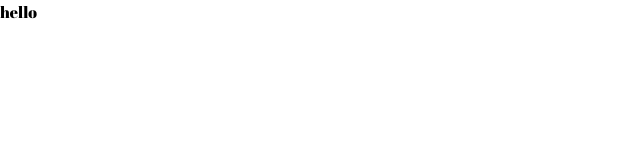
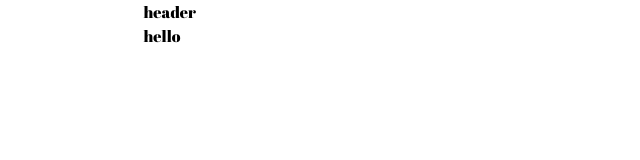
Before and after one commit to huskyhoochu/zippo-gatsby, a Gatsby site: page / in a window 1280 px wide. Shown: the whole page, without its empty margins (0-640 px from the left). Built offline with nearby package versions, Linux system fonts and the light colour scheme; Gatsby itself is replaced by a stand-in of ours.

Commit message:
Create container options

```diff
--- /dev/null
+++ b/src/components/header/index.scss
@@ -0,0 +1,3 @@
+.header {
+
+}
--- a/src/components/header/index.tsx
+++ b/src/components/header/index.tsx
@@ -1 +1,15 @@
 import * as React from 'React';
+
+import './index.scss';
+
+const Header: React.FC = () => {
+  return (
+    <header>
+      <div className="container">
+        <p>header</p>
+      </div>
+    </header>
+  );
+};
+
+export default Header;
--- /dev/null
+++ b/src/layouts/index.tsx
@@ -0,0 +1,19 @@
+import * as React from 'react';
+import Header from '../components/header';
+
+interface Props {
+  children: React.ReactNode;
+}
+
+const Layout: React.FC<Props> = ({ children }: Props) => {
+  return (
+    <main>
+      <Header />
+      <div className="container">
+        {children}
+      </div>
+    </main>
+  );
+};
+
+export default Layout;
--- a/src/pages/index.tsx
+++ b/src/pages/index.tsx
@@ -1,11 +1,12 @@
-import * as React from "react"
+import * as React from 'react';
+import Layout from '../layouts';
 
-const IndexPage = () => {
+const IndexPage: React.FC = () => {
   return (
-    <main>
-      <div>hello</div>
-    </main>
-  )
-}
+    <Layout>
+      <p>hello</p>
+    </Layout>
+  );
+};
 
-export default IndexPage
+export default IndexPage;
--- a/tailwind.config.js
+++ b/tailwind.config.js
@@ -1,14 +1,27 @@
 module.exports = {
   purge: ['./src/**/*.{js,jsx,ts,tsx}'],
-  darkMode: false, // or 'media' or 'class'
+  darkMode: 'class', // or 'media' or 'class'
   theme: {
     fontFamily: {
       sans: ['Abril Fatface'],
       serif: ['Noto Serif KR'],
     },
+    screens: {
+      sm: { max: '768px' },
+      lg: { min: '769px', max: '1024px' },
+      xl: { min: '1025px' },
+    },
+    container: {
+      center: true,
+      padding: {
+        DEFAULT: '20px',
+        lg: '8px',
+        xl: '16px',
+      }
+    }
   },
   variants: {
     extend: {},
   },
   plugins: [],
-}
+};
```
